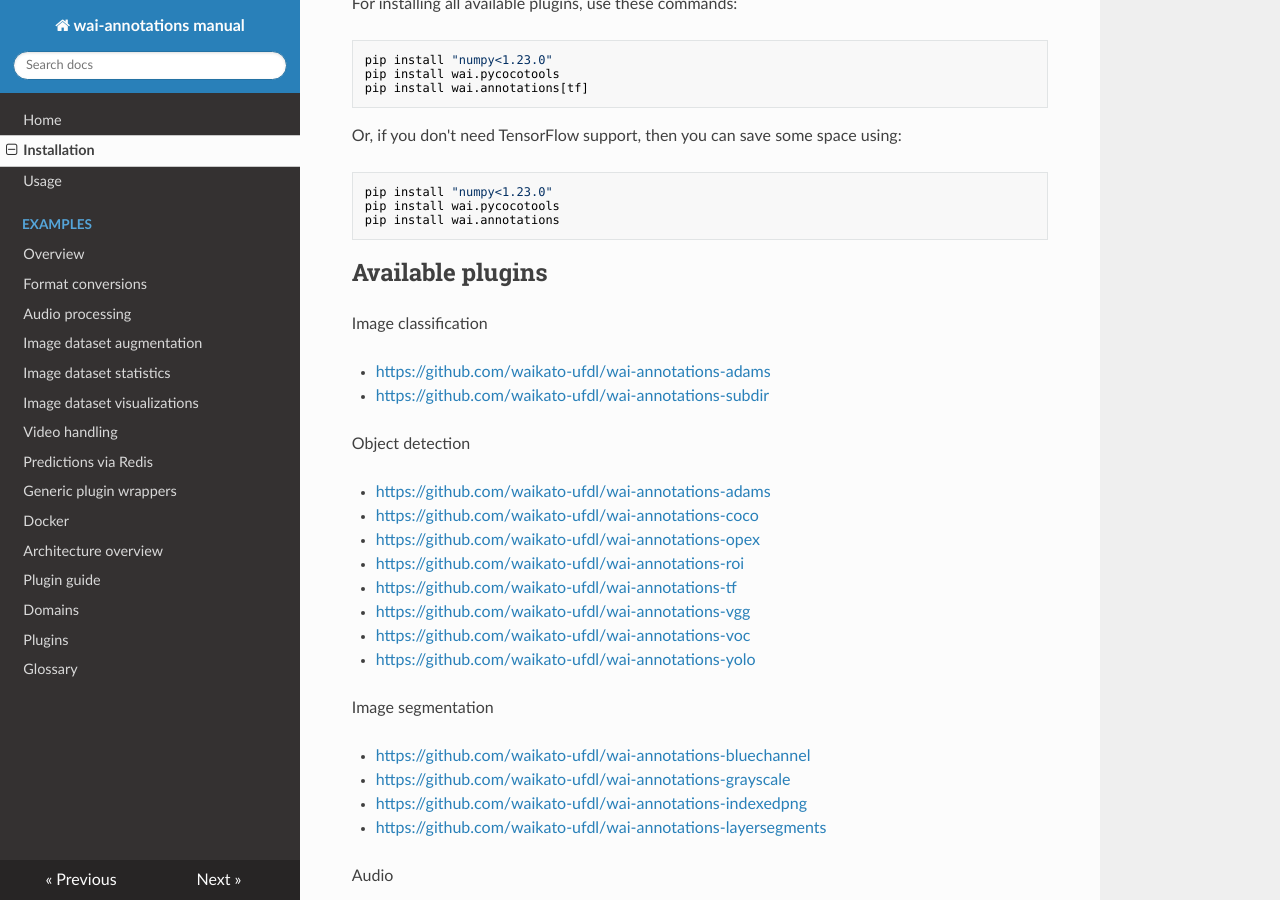
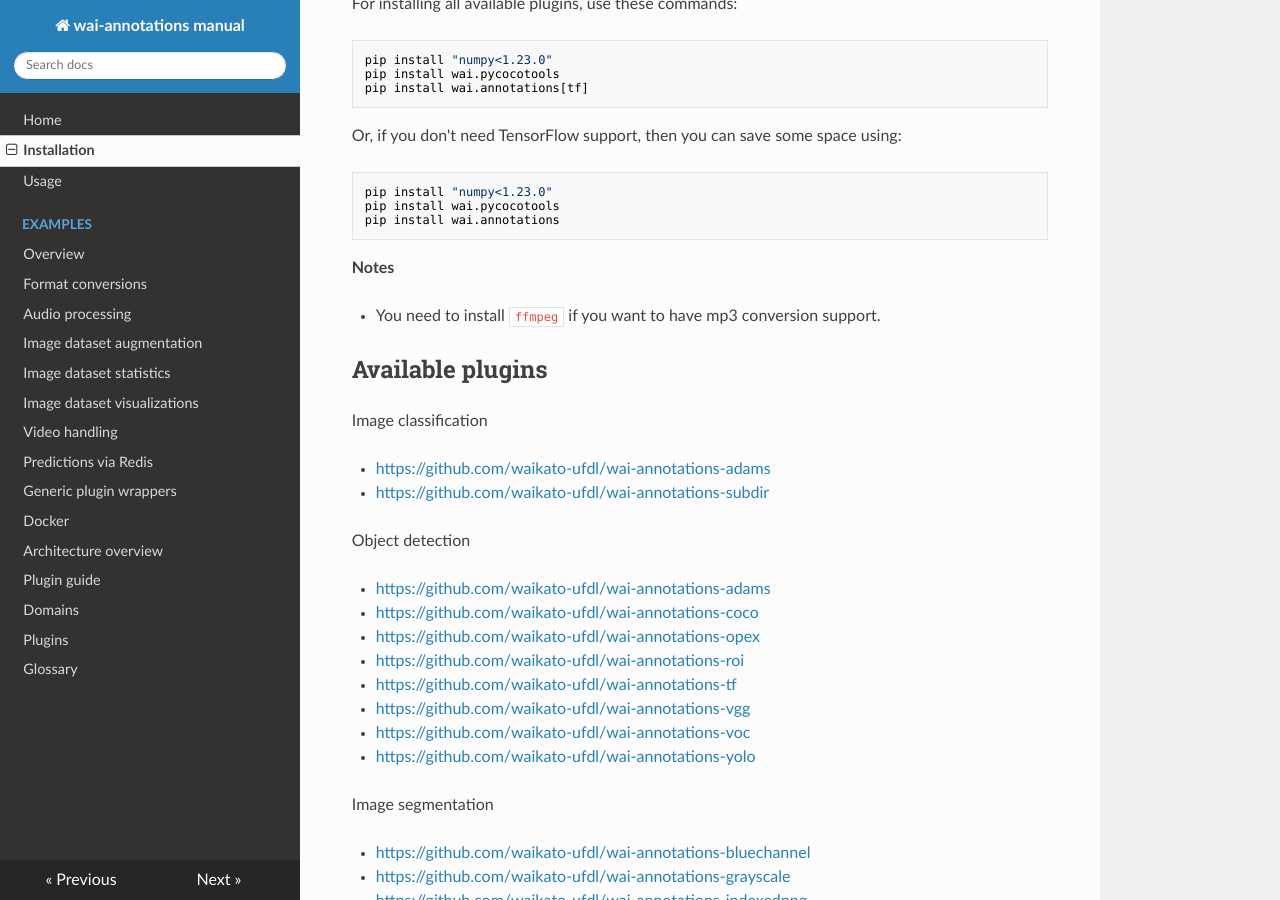
Before and after one commit to waikato-ufdl/wai-annotations-manual, an MkDocs documentation site: the page built from docs/install.md, in a window 1280 px wide and 900 px high, scrolled down 392 px. Built offline with MkDocs 1.6.1, drawn with Linux system fonts in a browser that asks for light colours; nearby versions of some CDN libraries.

Commit message:
added note about installing ffmpeg for mp3 conversion support

````diff
--- a/docs/install.md
+++ b/docs/install.md
@@ -26,6 +26,11 @@
 pip install wai.pycocotools
 pip install wai.annotations
 ```
+
+**Notes**
+
+* You need to install `ffmpeg` if you want to have mp3 conversion support.
+
 
 # Available plugins
 
````
